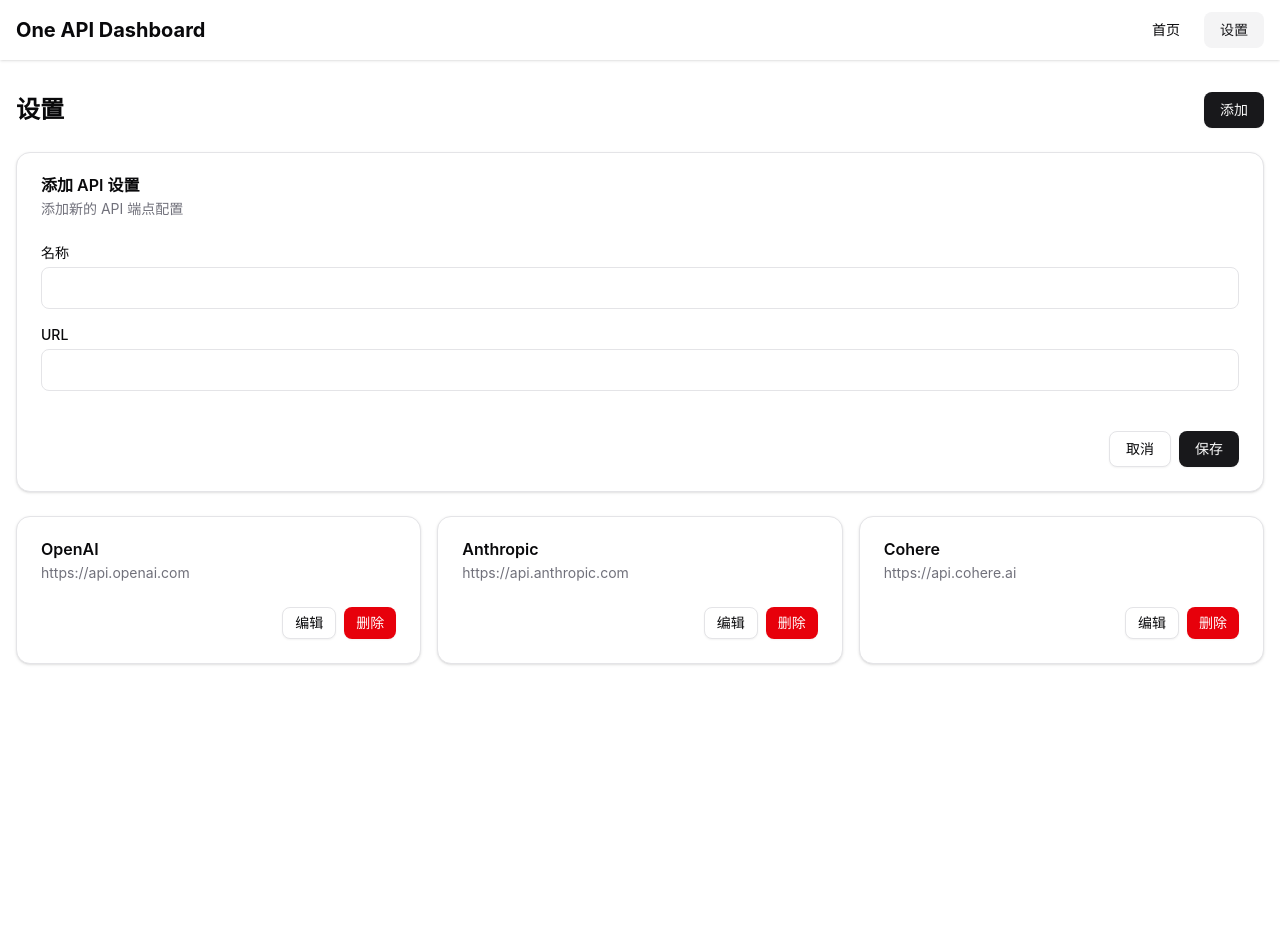
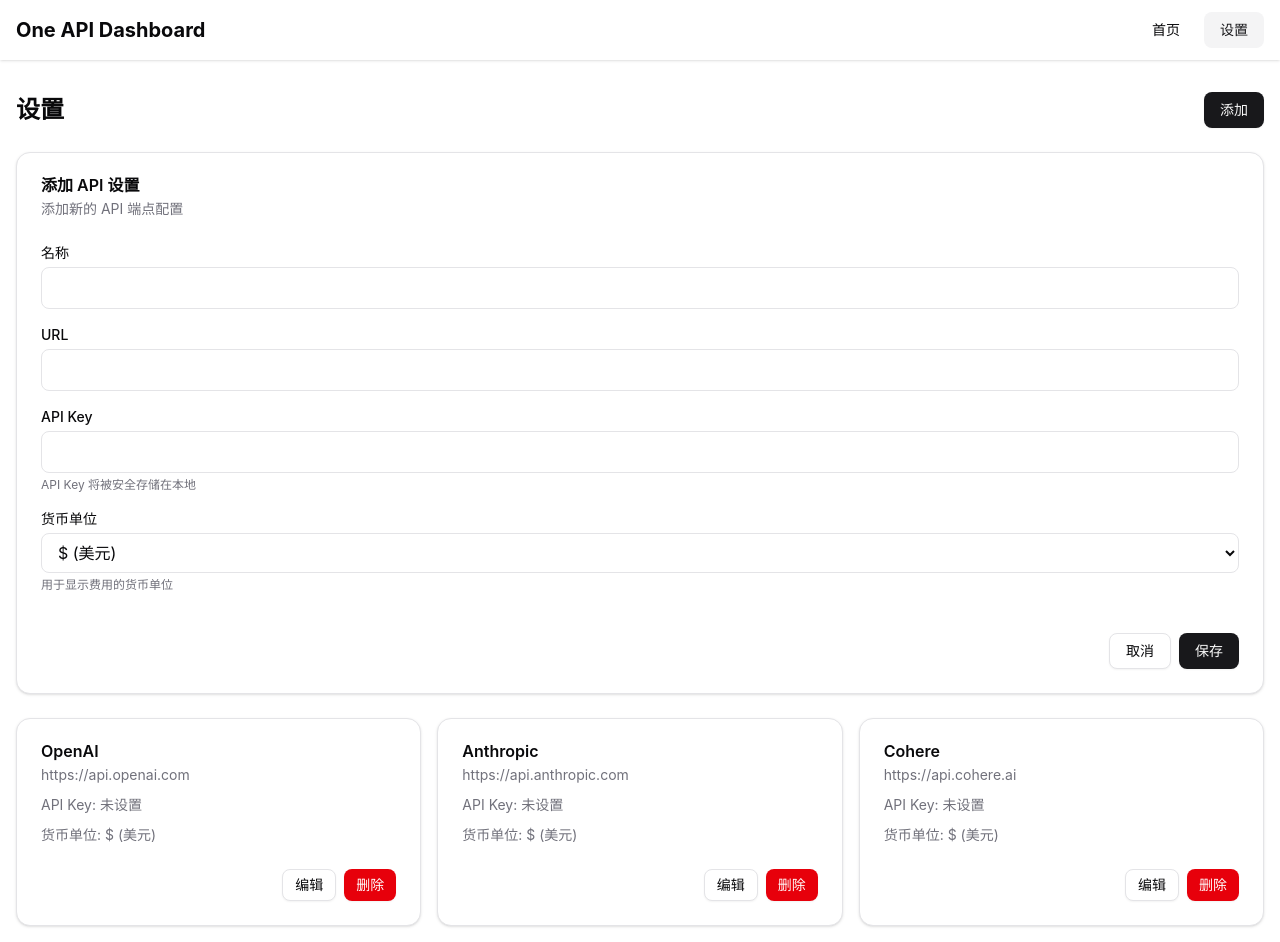
Before and after one commit to AkaraChen/one-api-dashboard, a React (Vite) app: page /settings in a window 1280 px wide. Both pictures are taken after a click on the button "添加". Before the commit the page ends 800 px from the top, so only its background shows below. Built offline with nearby package versions, Linux system fonts and the light colour scheme.

Commit message:
feat: add API key and currency unit fields to provider settings

```diff
--- a/package.json
+++ b/package.json
@@ -13,6 +13,7 @@
     "check": "prettier --write . && eslint --fix"
   },
   "dependencies": {
+    "@radix-ui/react-select": "^2.2.5",
     "@radix-ui/react-slot": "^1.2.3",
     "@tailwindcss/vite": "^4.0.6",
     "@tanstack/react-query": "^5.66.5",
--- /dev/null
+++ b/src/components/ui/select.tsx
@@ -0,0 +1,183 @@
+import * as React from "react"
+import * as SelectPrimitive from "@radix-ui/react-select"
+import { CheckIcon, ChevronDownIcon, ChevronUpIcon } from "lucide-react"
+
+import { cn } from "@/lib/utils"
+
+function Select({
+  ...props
+}: React.ComponentProps<typeof SelectPrimitive.Root>) {
+  return <SelectPrimitive.Root data-slot="select" {...props} />
+}
+
+function SelectGroup({
+  ...props
+}: React.ComponentProps<typeof SelectPrimitive.Group>) {
+  return <SelectPrimitive.Group data-slot="select-group" {...props} />
+}
+
+function SelectValue({
+  ...props
+}: React.ComponentProps<typeof SelectPrimitive.Value>) {
+  return <SelectPrimitive.Value data-slot="select-value" {...props} />
+}
+
+function SelectTrigger({
+  className,
+  size = "default",
+  children,
+  ...props
+}: React.ComponentProps<typeof SelectPrimitive.Trigger> & {
+  size?: "sm" | "default"
+}) {
+  return (
+    <SelectPrimitive.Trigger
+      data-slot="select-trigger"
+      data-size={size}
+      className={cn(
+        "border-input data-[placeholder]:text-muted-foreground [&_svg:not([class*='text-'])]:text-muted-foreground focus-visible:border-ring focus-visible:ring-ring/50 aria-invalid:ring-destructive/20 dark:aria-invalid:ring-destructive/40 aria-invalid:border-destructive dark:bg-input/30 dark:hover:bg-input/50 flex w-fit items-center justify-between gap-2 rounded-md border bg-transparent px-3 py-2 text-sm whitespace-nowrap shadow-xs transition-[color,box-shadow] outline-none focus-visible:ring-[3px] disabled:cursor-not-allowed disabled:opacity-50 data-[size=default]:h-9 data-[size=sm]:h-8 *:data-[slot=select-value]:line-clamp-1 *:data-[slot=select-value]:flex *:data-[slot=select-value]:items-center *:data-[slot=select-value]:gap-2 [&_svg]:pointer-events-none [&_svg]:shrink-0 [&_svg:not([class*='size-'])]:size-4",
+        className
+      )}
+      {...props}
+    >
+      {children}
+      <SelectPrimitive.Icon asChild>
+        <ChevronDownIcon className="size-4 opacity-50" />
+      </SelectPrimitive.Icon>
+    </SelectPrimitive.Trigger>
+  )
+}
+
+function SelectContent({
+  className,
+  children,
+  position = "popper",
+  ...props
+}: React.ComponentProps<typeof SelectPrimitive.Content>) {
+  return (
+    <SelectPrimitive.Portal>
+      <SelectPrimitive.Content
+        data-slot="select-content"
+        className={cn(
+          "bg-popover text-popover-foreground data-[state=open]:animate-in data-[state=closed]:animate-out data-[state=closed]:fade-out-0 data-[state=open]:fade-in-0 data-[state=closed]:zoom-out-95 data-[state=open]:zoom-in-95 data-[side=bottom]:slide-in-from-top-2 data-[side=left]:slide-in-from-right-2 data-[side=right]:slide-in-from-left-2 data-[side=top]:slide-in-from-bottom-2 relative z-50 max-h-(--radix-select-content-available-height) min-w-[8rem] origin-(--radix-select-content-transform-origin) overflow-x-hidden overflow-y-auto rounded-md border shadow-md",
+          position === "popper" &&
+            "data-[side=bottom]:translate-y-1 data-[side=left]:-translate-x-1 data-[side=right]:translate-x-1 data-[side=top]:-translate-y-1",
+          className
+        )}
+        position={position}
+        {...props}
+      >
+        <SelectScrollUpButton />
+        <SelectPrimitive.Viewport
+          className={cn(
+            "p-1",
+            position === "popper" &&
+              "h-[var(--radix-select-trigger-height)] w-full min-w-[var(--radix-select-trigger-width)] scroll-my-1"
+          )}
+        >
+          {children}
+        </SelectPrimitive.Viewport>
+        <SelectScrollDownButton />
+      </SelectPrimitive.Content>
+    </SelectPrimitive.Portal>
+  )
+}
+
+function SelectLabel({
+  className,
+  ...props
+}: React.ComponentProps<typeof SelectPrimitive.Label>) {
+  return (
+    <SelectPrimitive.Label
+      data-slot="select-label"
+      className={cn("text-muted-foreground px-2 py-1.5 text-xs", className)}
+      {...props}
+    />
+  )
+}
+
+function SelectItem({
+  className,
+  children,
+  ...props
+}: React.ComponentProps<typeof SelectPrimitive.Item>) {
+  return (
+    <SelectPrimitive.Item
+      data-slot="select-item"
+      className={cn(
+        "focus:bg-accent focus:text-accent-foreground [&_svg:not([class*='text-'])]:text-muted-foreground relative flex w-full cursor-default items-center gap-2 rounded-sm py-1.5 pr-8 pl-2 text-sm outline-hidden select-none data-[disabled]:pointer-events-none data-[disabled]:opacity-50 [&_svg]:pointer-events-none [&_svg]:shrink-0 [&_svg:not([class*='size-'])]:size-4 *:[span]:last:flex *:[span]:last:items-center *:[span]:last:gap-2",
+        className
+      )}
+      {...props}
+    >
+      <span className="absolute right-2 flex size-3.5 items-center justify-center">
+        <SelectPrimitive.ItemIndicator>
+          <CheckIcon className="size-4" />
+        </SelectPrimitive.ItemIndicator>
+      </span>
+      <SelectPrimitive.ItemText>{children}</SelectPrimitive.ItemText>
+    </SelectPrimitive.Item>
+  )
+}
+
+function SelectSeparator({
+  className,
+  ...props
+}: React.ComponentProps<typeof SelectPrimitive.Separator>) {
+  return (
+    <SelectPrimitive.Separator
+      data-slot="select-separator"
+      className={cn("bg-border pointer-events-none -mx-1 my-1 h-px", className)}
+      {...props}
+    />
+  )
+}
+
+function SelectScrollUpButton({
+  className,
+  ...props
+}: React.ComponentProps<typeof SelectPrimitive.ScrollUpButton>) {
+  return (
+    <SelectPrimitive.ScrollUpButton
+      data-slot="select-scroll-up-button"
+      className={cn(
+        "flex cursor-default items-center justify-center py-1",
+        className
+      )}
+      {...props}
+    >
+      <ChevronUpIcon className="size-4" />
+    </SelectPrimitive.ScrollUpButton>
+  )
+}
+
+function SelectScrollDownButton({
+  className,
+  ...props
+}: React.ComponentProps<typeof SelectPrimitive.ScrollDownButton>) {
+  return (
+    <SelectPrimitive.ScrollDownButton
+      data-slot="select-scroll-down-button"
+      className={cn(
+        "flex cursor-default items-center justify-center py-1",
+        className
+      )}
+      {...props}
+    >
+      <ChevronDownIcon className="size-4" />
+    </SelectPrimitive.ScrollDownButton>
+  )
+}
+
+export {
+  Select,
+  SelectContent,
+  SelectGroup,
+  SelectItem,
+  SelectLabel,
+  SelectScrollDownButton,
+  SelectScrollUpButton,
+  SelectSeparator,
+  SelectTrigger,
+  SelectValue,
+}
--- a/src/routes/settings.tsx
+++ b/src/routes/settings.tsx
@@ -22,9 +22,11 @@
 
   // State for the form
   const [showForm, setShowForm] = useState(false)
-  const [formData, setFormData] = useState<{ name: string; url: string }>({
+  const [formData, setFormData] = useState<{ name: string; url: string; apiKey: string; unit: string }>({
     name: '',
     url: '',
+    apiKey: '',
+    unit: 'USD',
   })
   const [editingId, setEditingId] = useState<string | null>(null)
 
@@ -48,7 +50,7 @@
     }
 
     // Reset form
-    setFormData({ name: '', url: '' })
+    setFormData({ name: '', url: '', apiKey: '', unit: 'USD' })
     setShowForm(false)
   }
 
@@ -56,7 +58,12 @@
   const handleEditProvider = (id: string) => {
     const providerToEdit = providers.find((provider) => provider.id === id)
     if (providerToEdit) {
-      setFormData({ name: providerToEdit.name, url: providerToEdit.url })
+      setFormData({
+        name: providerToEdit.name,
+        url: providerToEdit.url,
+        apiKey: providerToEdit.apiKey,
+        unit: providerToEdit.unit || 'USD'
+      })
       setEditingId(id)
       setShowForm(true)
     }
@@ -111,6 +118,38 @@
                   required
                 />
               </div>
+              <div className="mb-4">
+                <label className="block text-sm font-medium mb-1">API Key</label>
+                <input
+                  type="password"
+                  name="apiKey"
+                  value={formData.apiKey}
+                  onChange={handleInputChange}
+                  className="w-full border rounded-md px-3 py-2"
+                  required
+                />
+                <CardDescription className="mt-1 text-xs">
+                  API Key 将被安全存储在本地
+                </CardDescription>
+              </div>
+              <div className="mb-4">
+                <label className="block text-sm font-medium mb-1">货币单位</label>
+                <select
+                  name="unit"
+                  value={formData.unit}
+                  onChange={(e) => setFormData(prev => ({ ...prev, unit: e.target.value }))}
+                  className="w-full border rounded-md px-3 py-2"
+                >
+                  <option value="USD">$ (美元)</option>
+                  <option value="CNY">¥ (人民币)</option>
+                  <option value="EUR">€ (欧元)</option>
+                  <option value="GBP">£ (英镑)</option>
+                  <option value="JPY">¥ (日元)</option>
+                </select>
+                <CardDescription className="mt-1 text-xs">
+                  用于显示费用的货币单位
+                </CardDescription>
+              </div>
             </form>
           </CardContent>
           <CardFooter className="flex justify-end gap-2">
@@ -119,7 +158,7 @@
               variant="outline"
               onClick={() => {
                 setShowForm(false)
-                setFormData({ name: '', url: '' })
+                setFormData({ name: '', url: '', apiKey: '', unit: 'USD' })
                 setEditingId(null)
               }}
             >
@@ -140,6 +179,16 @@
               <CardTitle>{provider.name}</CardTitle>
               <CardDescription className="truncate">
                 {provider.url}
+              </CardDescription>
+              <CardDescription className="mt-1">
+                API Key: {provider.apiKey ? '••••' + provider.apiKey.slice(-4) : '未设置'}
+              </CardDescription>
+              <CardDescription className="mt-1">
+                货币单位: {provider.unit === 'USD' ? '$ (美元)' :
+                         provider.unit === 'CNY' ? '¥ (人民币)' :
+                         provider.unit === 'EUR' ? '€ (欧元)' :
+                         provider.unit === 'GBP' ? '£ (英镑)' :
+                         provider.unit === 'JPY' ? '¥ (日元)' : provider.unit}
               </CardDescription>
             </CardHeader>
             <CardFooter className="flex justify-end gap-2">
--- a/src/store/settingsStore.ts
+++ b/src/store/settingsStore.ts
@@ -6,6 +6,8 @@
   id: string
   name: string
   url: string
+  apiKey: string
+  unit?: string // 可选的货币单位，默认为 USD
 }
 
 interface SettingsState {
@@ -19,16 +21,20 @@
   persist(
     (set) => ({
       providers: [
-        { id: '1', name: 'OpenAI', url: 'https://api.openai.com' },
-        { id: '2', name: 'Anthropic', url: 'https://api.anthropic.com' },
-        { id: '3', name: 'Cohere', url: 'https://api.cohere.ai' },
+        { id: '1', name: 'OpenAI', url: 'https://api.openai.com', apiKey: '', unit: 'USD' },
+        { id: '2', name: 'Anthropic', url: 'https://api.anthropic.com', apiKey: '', unit: 'USD' },
+        { id: '3', name: 'Cohere', url: 'https://api.cohere.ai', apiKey: '', unit: 'USD' },
       ],
 
       addProvider: (provider: Omit<Provider, 'id'>) =>
         set((state) => ({
           providers: [
             ...state.providers,
-            { ...provider, id: Date.now().toString() },
+            {
+              ...provider,
+              id: Date.now().toString(),
+              unit: provider.unit || 'USD' // 如果没有提供 unit，默认设置为 USD
+            },
           ],
         })),
 
```
Also changed, not shown: src/routes/index.tsx (+10 -0 lines), 1 other file (tests, documents, lock files or other folders).
